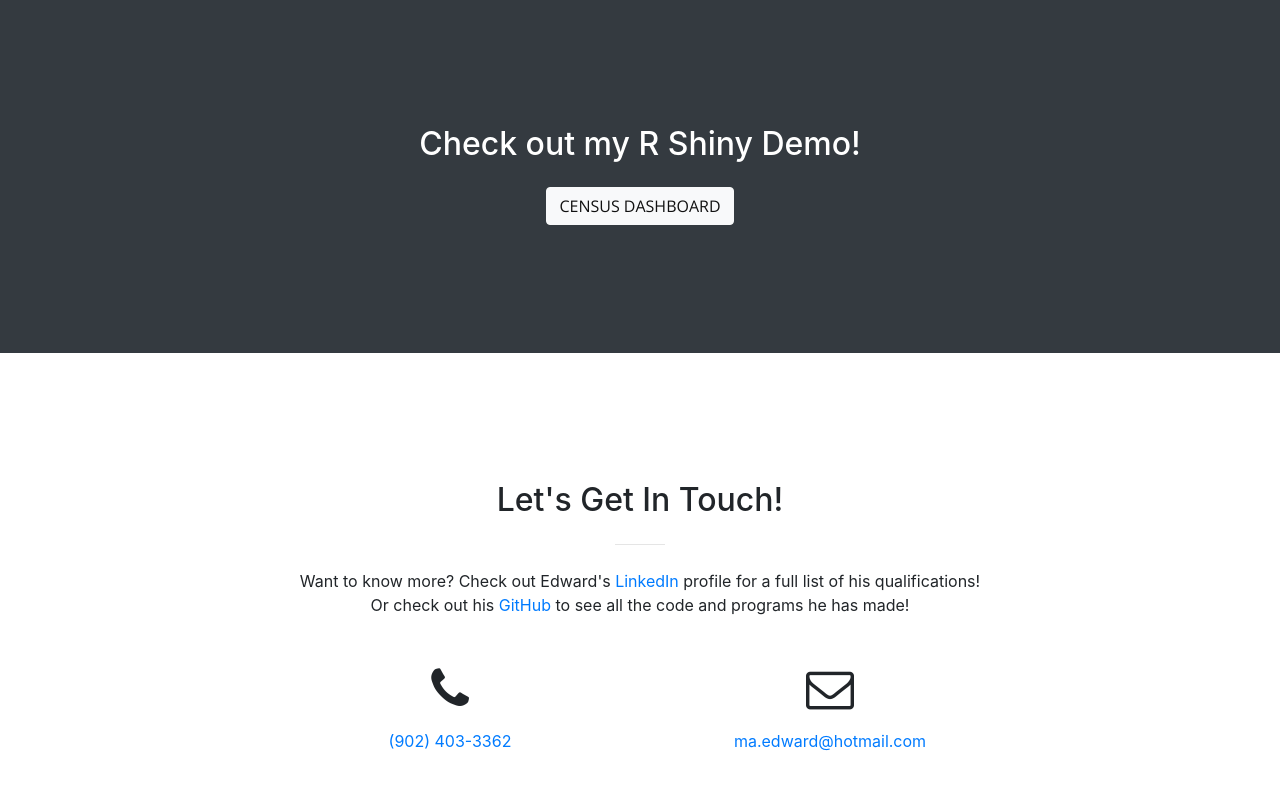
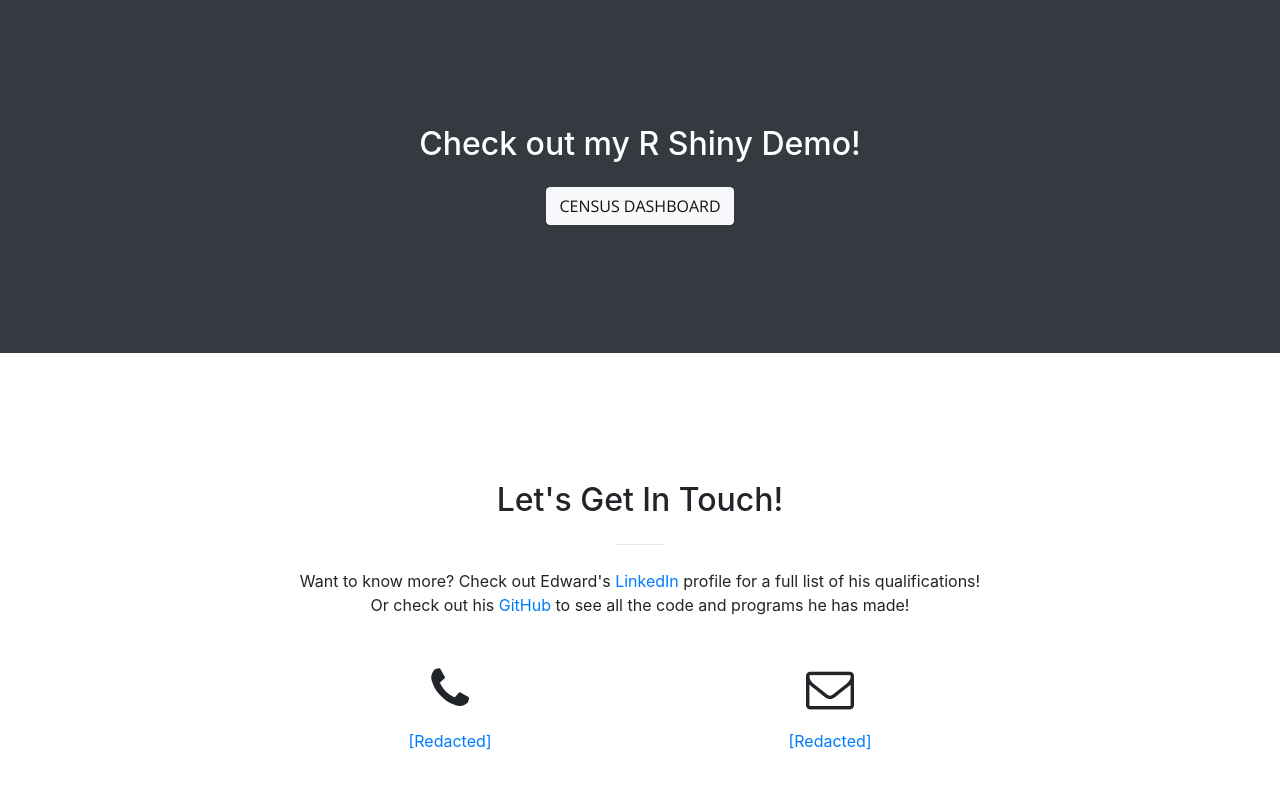
Before and after one commit to Mahokkit/ePortfolio, a website with bundled scripts: page index.html in a window 1280 px wide. Shown: the part 2309-3098 px from the top of the page. Built offline with nearby package versions, Linux system fonts and the light colour scheme.

Commit message:
Update index.html
redacted personal info

```diff
--- a/index.html
+++ b/index.html
@@ -253,12 +253,12 @@
         <div class="row">
           <div class="col-lg-4 ml-auto text-center">
             <i class="fa fa-phone fa-3x mb-3 sr-contact"></i>
-            <p><a href="tel:+19024033362">(902) 403-3362</a></p>
+            <p><a href="">[Redacted]</a></p>
           </div>
           <div class="col-lg-4 mr-auto text-center">
             <i class="fa fa-envelope-o fa-3x mb-3 sr-contact"></i>
             <p>
-              <a href="mailto:ma.edward@hotmail.com">ma.edward@hotmail.com</a>
+              <a href="">[Redacted]</a>
             </p>
           </div>
         </div>
```
